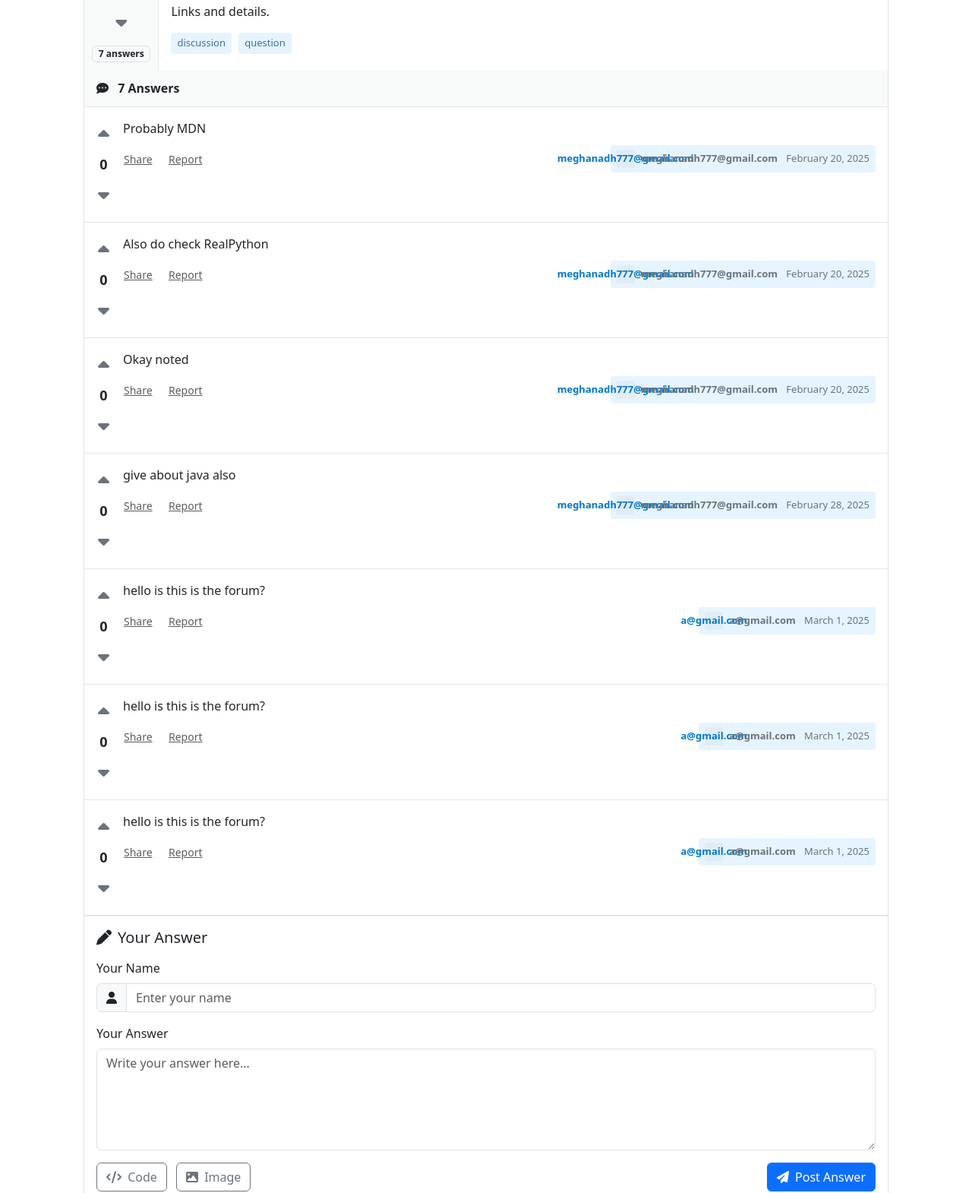
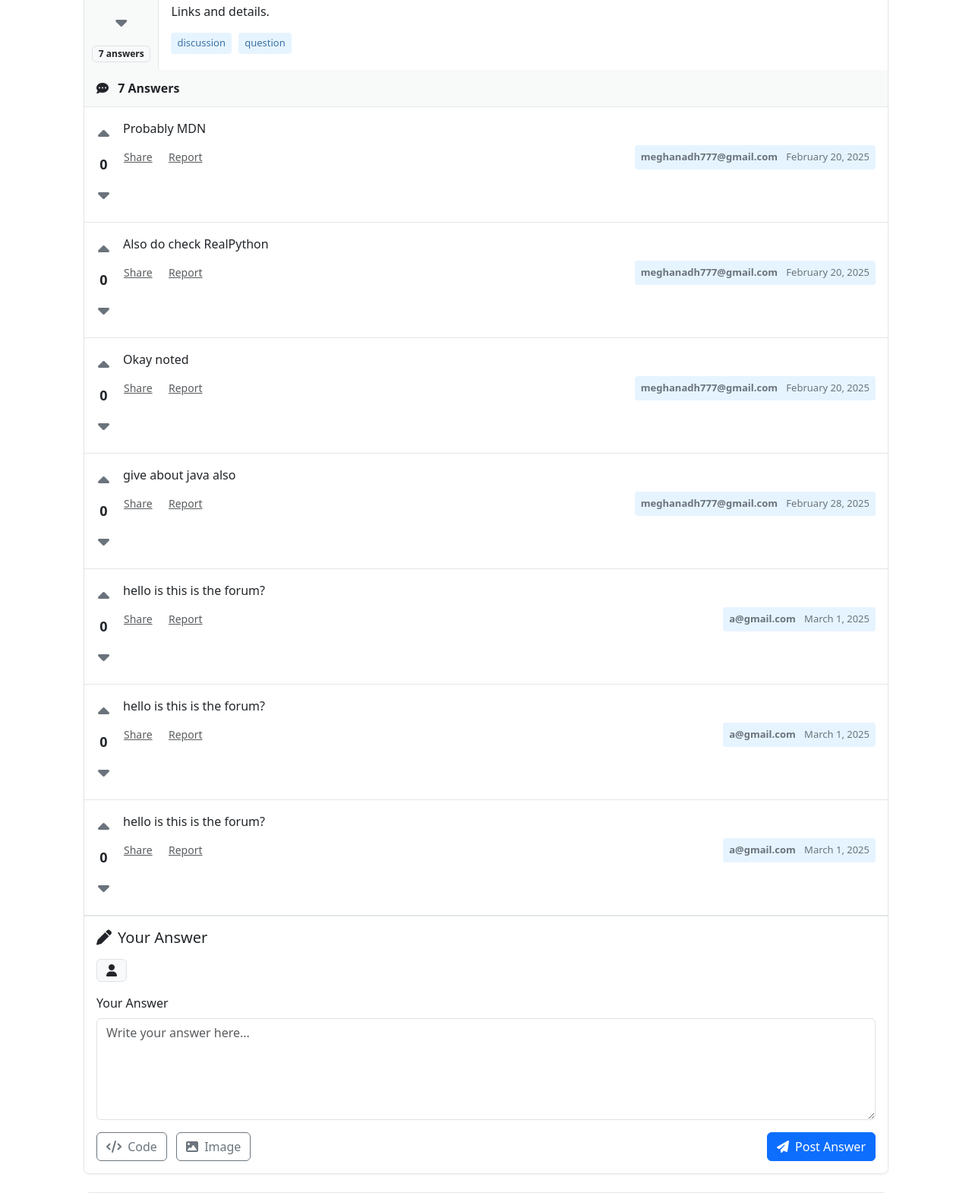
Before and after one commit to Meghanadh1337/CompleteGURU, a Django app: page /posts/ in a window 1280 px wide. Shown: the part 257-1827 px from the top of the page at 76% size. Run offline with Django 5.2, Linux system fonts and the light colour scheme; a user stored in the database is signed in; data comes from the database, SQL or seed files in the repository; both versions use the stored data as it was after the commit; some libraries are stand-ins or nearby versions.

Commit message:
posts change

```diff
--- a/forum_project/forum/templates/posts.html
+++ b/forum_project/forum/templates/posts.html
@@ -311,9 +311,7 @@
               </div>
 
               <div class="user-card">
-                <div class="user-avatar">
-                  {{ comment.author|slice:":1" }}
-                </div>
+
                 <div>
                   <span class="fw-bold">{{ comment.author }}</span>
                   <span class="ms-2">{{ comment.created_at|date:"F j, Y" }}</span>
@@ -338,10 +336,8 @@
             <input type="hidden" name="post_id" value="{{ post.id }}">
 
             <div class="mb-3">
-              <label for="author" class="form-label">Your Name</label>
               <div class="input-group">
                 <span class="input-group-text"><i class="fas fa-user"></i></span>
-                <input type="text" class="form-control" name="author" id="author" placeholder="Enter your name" required>
               </div>
             </div>
 
```
Also changed, not shown: forum_project/db.sqlite3, forum_project/forum/static/images/download-resizehood.com.png (added), forum_project/forum/templates/base.html (line endings or trailing spaces), 2 other files.
